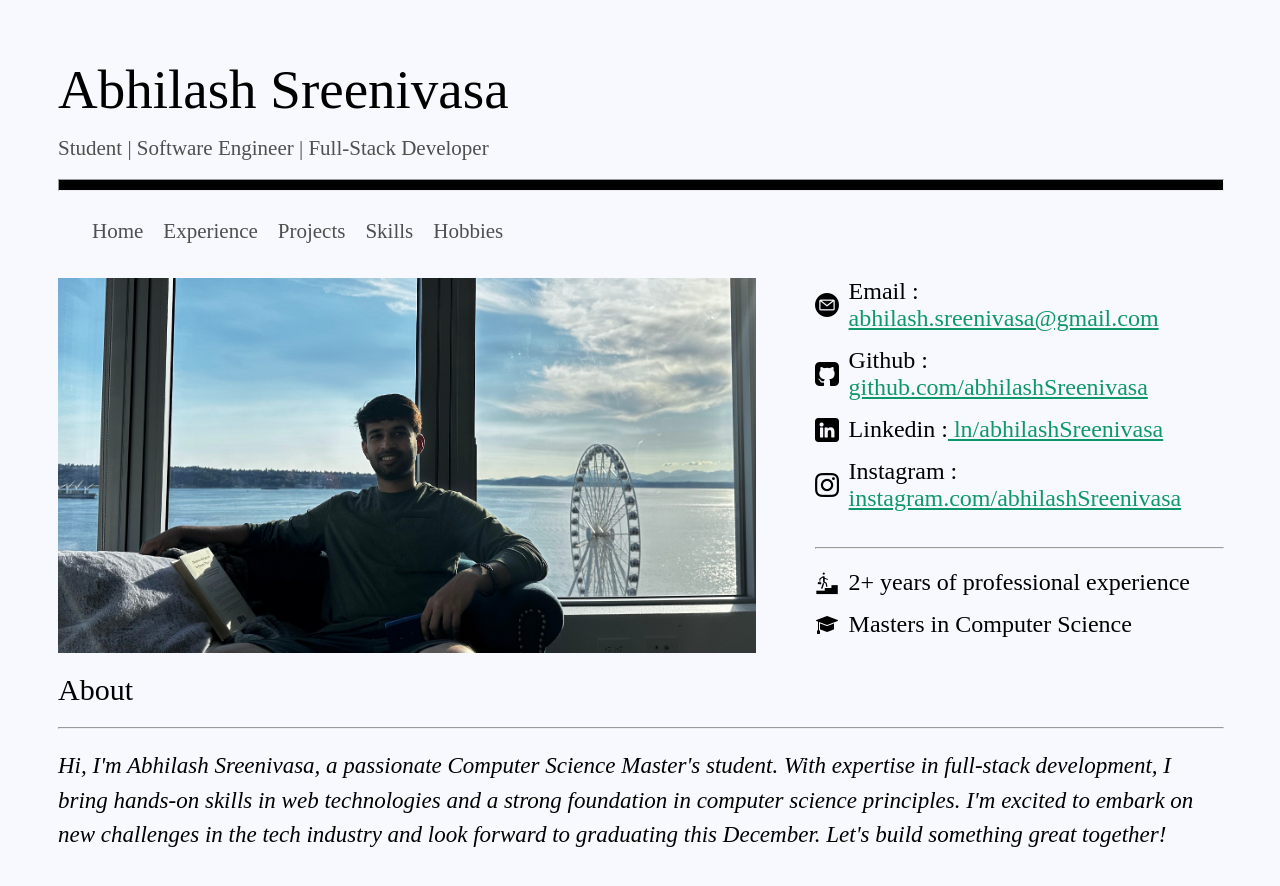
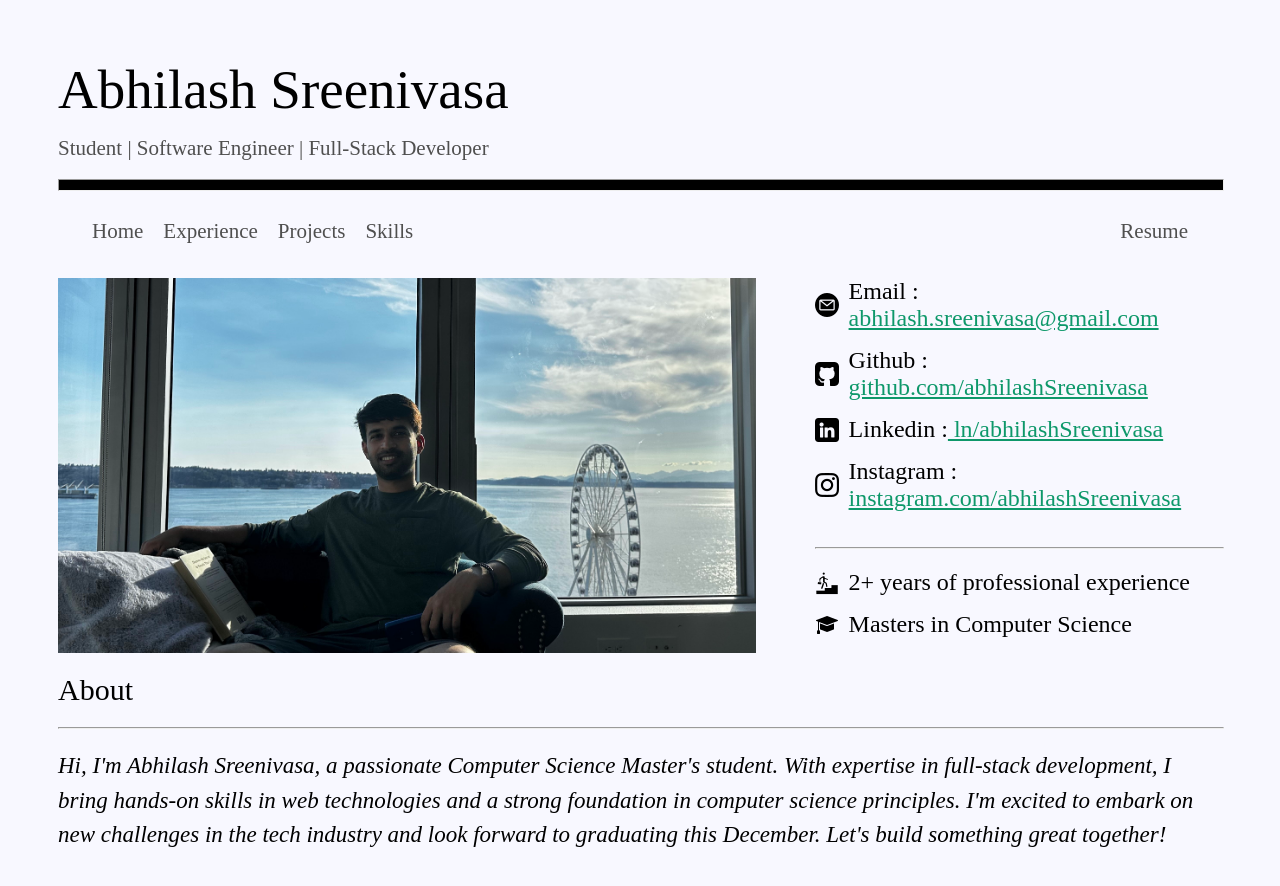
Before and after one commit to abhilashSreenivasa/portfolio, a React (Create React App) app: page / in a window 1280 px wide. Shown: the top 886 px of the page. Built offline with nearby package versions, Linux system fonts and the light colour scheme.

Commit message:
Added Resume to the navigation #7

```diff
--- a/src/components/NavigationMenu.jsx
+++ b/src/components/NavigationMenu.jsx
@@ -5,15 +5,15 @@ import IconButton from '@mui/material/IconButton';
 import MenuIcon from '@mui/icons-material/Menu';
 import Menu from '@mui/material/Menu';
 import MenuItem from '@mui/material/MenuItem';
-import Hidden from '@mui/material/Hidden'; // Import Hidden component
+import Hidden from '@mui/material/Hidden';
 import { makeStyles } from '@mui/styles';
 
 const useStyles = makeStyles((theme) => ({
   appBar: {
-    backgroundColor:'#F6F6EB',
-    color: 'black', // Set the text color to black
-    boxShadow:'none !important',
-    border:'none !important',
+    backgroundColor: '#F6F6EB',
+    color: 'black',
+    boxShadow: 'none !important',
+    border: 'none !important',
     transition: 'width 0.3s ease',
   },
   menuButton: {
@@ -24,15 +24,22 @@ const useStyles = makeStyles((theme) => ({
   },
   menuItems: {
     display: 'flex',
-    justifyContent: 'left', // Center-align the menu items
-    alignItems: 'center', // Vertically center-align the menu items
-    width:'100%'
+    justifyContent: 'space-between',
+    alignItems: 'center',
+    width: '100%',
   },
   menuItem: {
     textDecoration: 'none',
-    color: '#4F4F4F', // Set the text color to black
-    margin: '0 10px', // Add margin between menu items if needed
-    fontSize: '21px', // Increase font size
+    color: '#4F4F4F',
+    margin: '0 10px',
+    fontSize: '21px',
+  },
+  resumeLink: {
+    textDecoration: 'none',
+    color: '#4F4F4F',
+    margin: '0 10px',
+    fontSize: '21px',
+    textAlign: 'right', // Align the "Resume" link to the right
   },
 }));
 
@@ -50,8 +57,8 @@ function NavigationMenu() {
 
   return (
     <div>
-      <Hidden mdUp> {/* Hide the following content on screens bigger than md */}
-        <AppBar  className={classes.appBar}>
+      <Hidden mdUp>
+        <AppBar className={classes.appBar}>
           <Toolbar>
             <IconButton
               edge="start"
@@ -65,10 +72,11 @@ function NavigationMenu() {
           </Toolbar>
         </AppBar>
       </Hidden>
-      <Hidden smDown> {/* Hide the following content on screens smaller than sm */}
+      <Hidden smDown>
         <AppBar position='inherit' className={classes.appBar}>
           <Toolbar>
             <div className={classes.menuItems}>
+              <div>
                 <a href="/" className={classes.menuItem}>
                   Home
                 </a>
@@ -81,9 +89,12 @@ function NavigationMenu() {
                 <a href="/skills" className={classes.menuItem}>
                   Skills
                 </a>
-              <a href="/hobbies" className={classes.menuItem}>
-                Hobbies
+              </div>
+              <div>
+                <a href="resume.pdf" className={classes.resumeLink}>
+                  Resume
                 </a>
+              </div>
             </div>
           </Toolbar>
         </AppBar>
@@ -115,8 +126,8 @@ function NavigationMenu() {
           </a>
         </MenuItem>
         <MenuItem onClick={handleMobileMenuClose}>
-          <a href="/hobbies" className={classes.menuItem}>
-            Hobbies
+          <a href="resume.pdf" className={classes.menuItem}>
+            Resume
           </a>
         </MenuItem>
       </Menu>
```
Also changed, not shown: 1 other file (tests, documents, lock files or other folders). Lines whose indentation alone changed are shown as unchanged.
